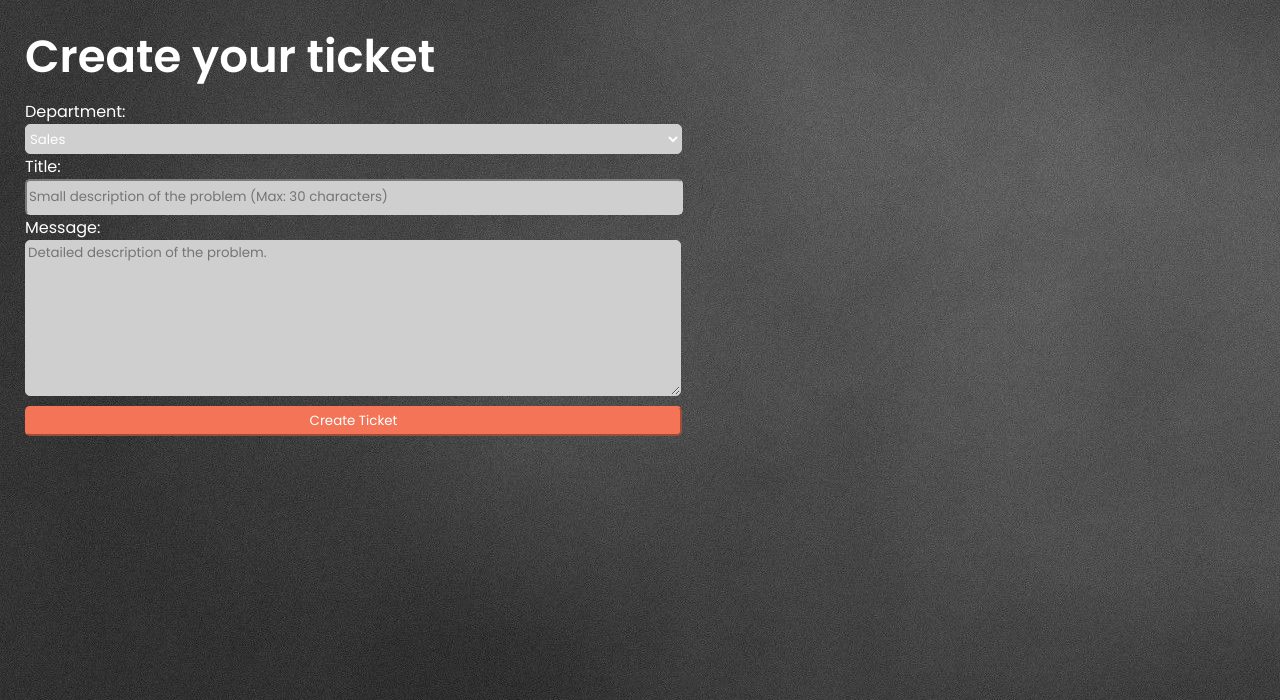
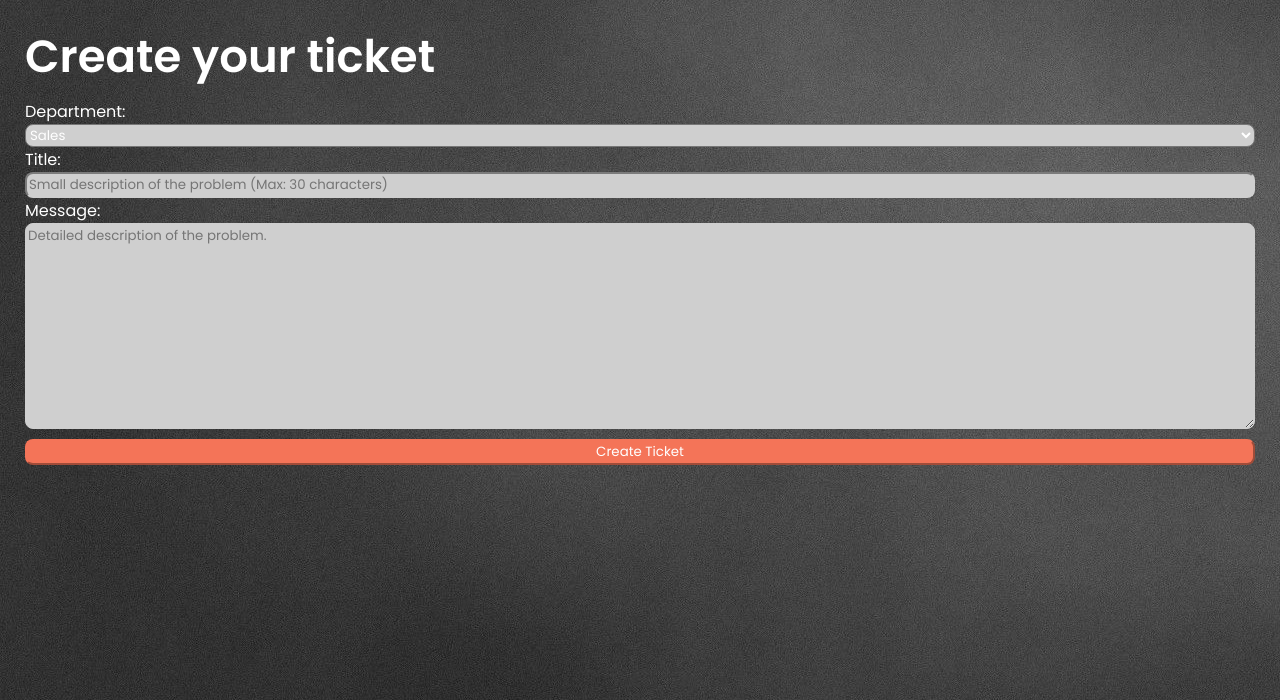
Before and after one commit to Xouteiro/TroubleTickets, a PHP site: page /pages/newTicket.php in a window 1280 px wide. Shown: the part 62-762 px from the top of the page. Run offline with PHP 8.4, Linux system fonts and the light colour scheme; data comes from the database, SQL or seed files in the repository.

Commit message:
Update style.css

```diff
--- a/css/style.css
+++ b/css/style.css
@@ -610,38 +610,45 @@ input#show-department-tickets {
 .selectdepartment {
     color: white;
     background-color: #CFCFCF;
-    border-radius: 5px;
-    border-color: #CFCFCF;
-    width: 657px;
-    height: 30px;
+    background-size: cover;
+    background-repeat: no-repeat;
+    background-position: center center;
+    margin-right: 25px;
+    border-radius: 8px;
 }
 
 .input-ticket-title {
     color: white;
     background-color: #CFCFCF;
-    border-radius: 5px;
     border-color: #CFCFCF;
-    width: 650px;
-    height: 30px;
+    background-size: cover;
+    background-repeat: no-repeat;
+    background-position: center center;
+    margin-right: 25px;
+    border-radius: 8px;
 }
 
 .textarea-ticket-message {
     color: white;
     background-color: #CFCFCF;
-    border-radius: 5px;
     border-color: #CFCFCF;
-    width: 650px;
-    height: 150px;
+    background-size: cover;
+    background-repeat: no-repeat;
+    background-position: center center;
+    margin-right: 25px;
+    border-radius: 8px;
 }
 
 .button-create-ticket {
     color: white;
     background-color: #F47458;
-    border-radius: 5px;
     border-color: #F47458;
-    width: 657px;
-    height: 30px;
     margin-top: 10px;
+    background-size: cover;
+    background-repeat: no-repeat;
+    background-position: center center;
+    margin-right: 25px;
+    border-radius: 8px;
 }
 
 footer {
```
